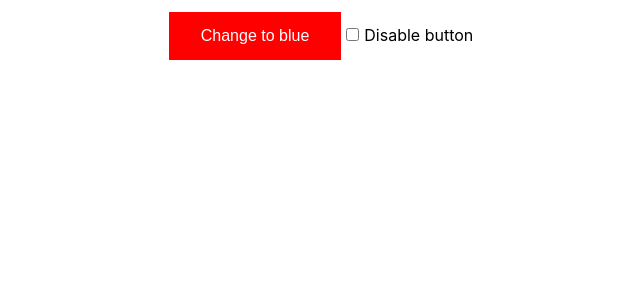
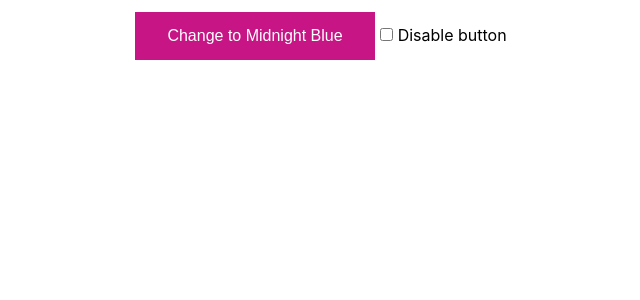
Before and after one commit to thijsBoet/testing-react-with-jest-and-rtl, a React (Create React App) app in the folder color-button/: page / in a window 1280 px wide. Shown: the top 300 px of the page, without its empty margins (319-959 px from the left). Built offline with nearby package versions, Linux system fonts and the light colour scheme.

Commit message:
changed colors in app and testing assertions

```diff
--- a/color-button/src/App.js
+++ b/color-button/src/App.js
@@ -5,9 +5,10 @@
 	colorName.replace(/\B([A-Z])\B/g, ' $1');
 
 const App = () => {
-	const [buttonColor, setButtonColor] = useState('red');
+	const [buttonColor, setButtonColor] = useState('MediumVioletRed');
 	const [isDisabled, setIsDisabled] = useState(false);
-	const newButtonColor = buttonColor === 'red' ? 'blue' : 'red';
+	const newButtonColor =
+		buttonColor === 'MediumVioletRed' ? 'MidnightBlue' : 'MediumVioletRed';
 
 	return (
 		<div className='App'>
@@ -17,14 +18,13 @@
 				disabled={isDisabled}
 				className='btn'
 			>
-				Change to {newButtonColor}
+				Change to {replaceCamelWithSpaces(newButtonColor)}
 			</button>
 			<input
 				type='checkbox'
 				defaultChecked={false}
 				value={isDisabled}
 				onClick={() => setIsDisabled(!isDisabled)}
-				name='Disable button'
 				id='checkbox'
 			/>
 			<label htmlFor='checkbox'>Disable button</label>
```
Also changed, not shown: 1 other file (tests, documents, lock files or other folders).
